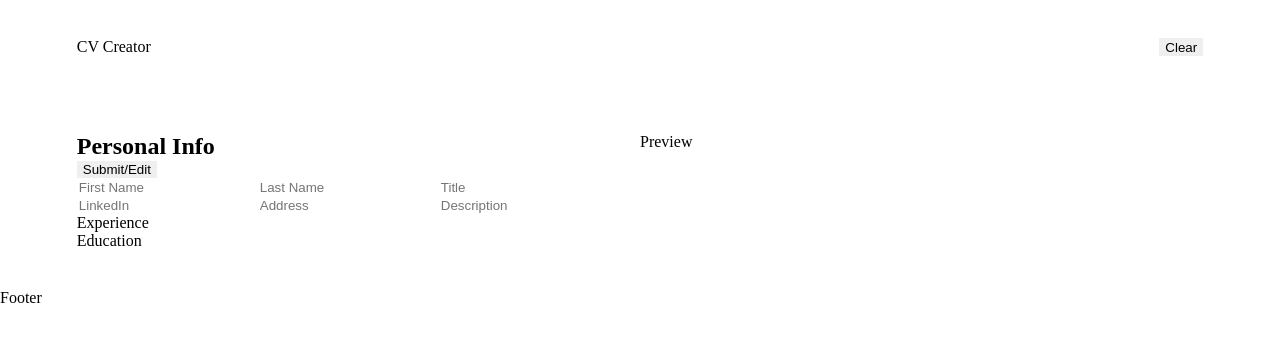
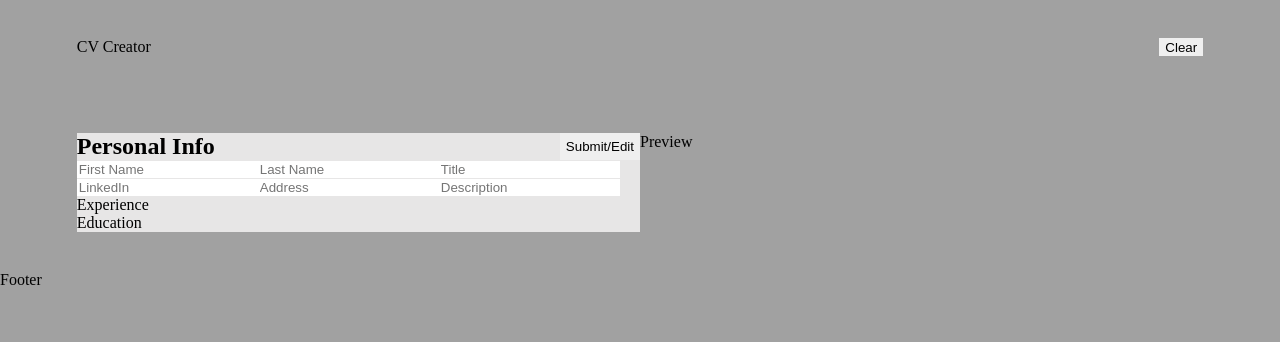
Before and after one commit to samsonc89/cv-project, a React (Create React App) app: page / in a window 1280 px wide. Shown: the top 342 px of the page. Built offline with nearby package versions, Linux system fonts and the light colour scheme.

Commit message:
Add background color

```diff
--- a/src/App.css
+++ b/src/App.css
@@ -3,6 +3,11 @@
   border: 0;
   box-sizing: border-box;
   text-decoration: none;
+}
+
+#root {
+  background-color: #a1a1a1;
+  min-height: 100vh;
 }
 
 .section__padding {
@@ -17,6 +22,7 @@
   display: flex;
   flex-direction: column;
   flex: 1;
+  background-color: #e7e6e6;
 }
 
 .preview__container {
--- a/src/components/info/info.css
+++ b/src/components/info/info.css
@@ -0,0 +1,4 @@
+.info__heading {
+  display: flex;
+  justify-content: space-between;
+}
```
